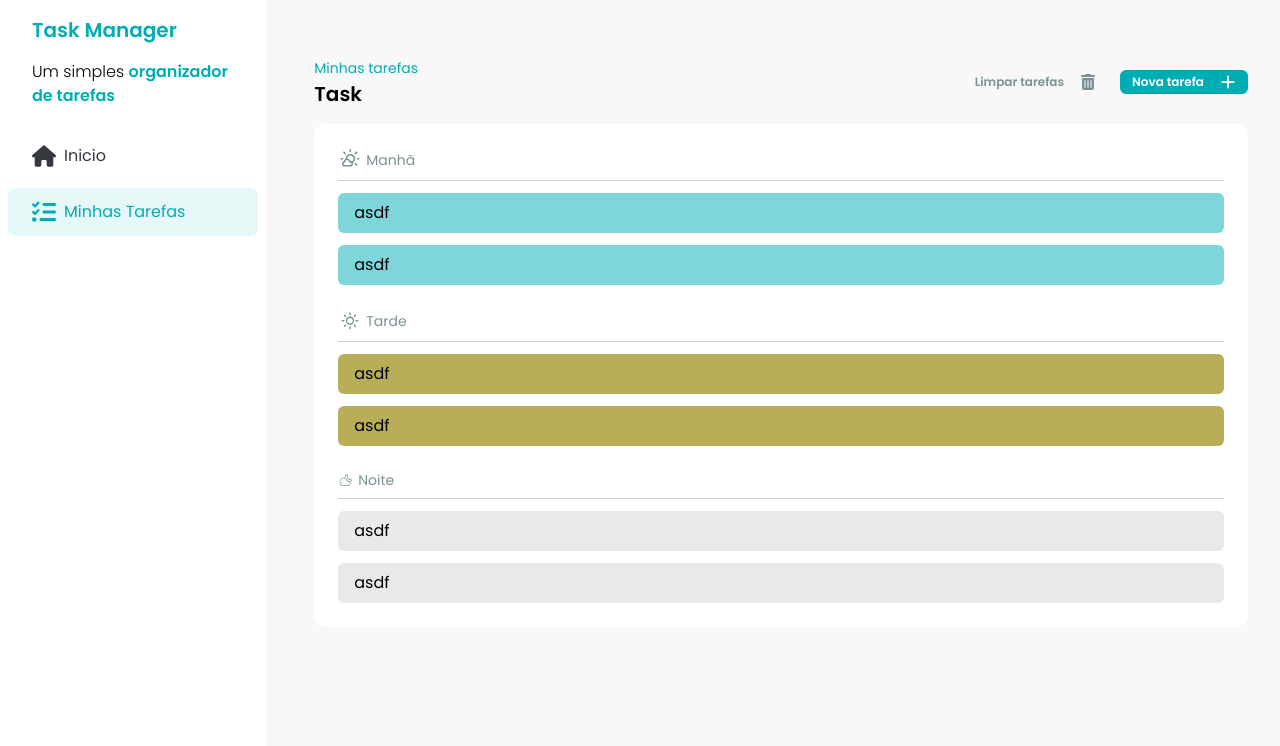
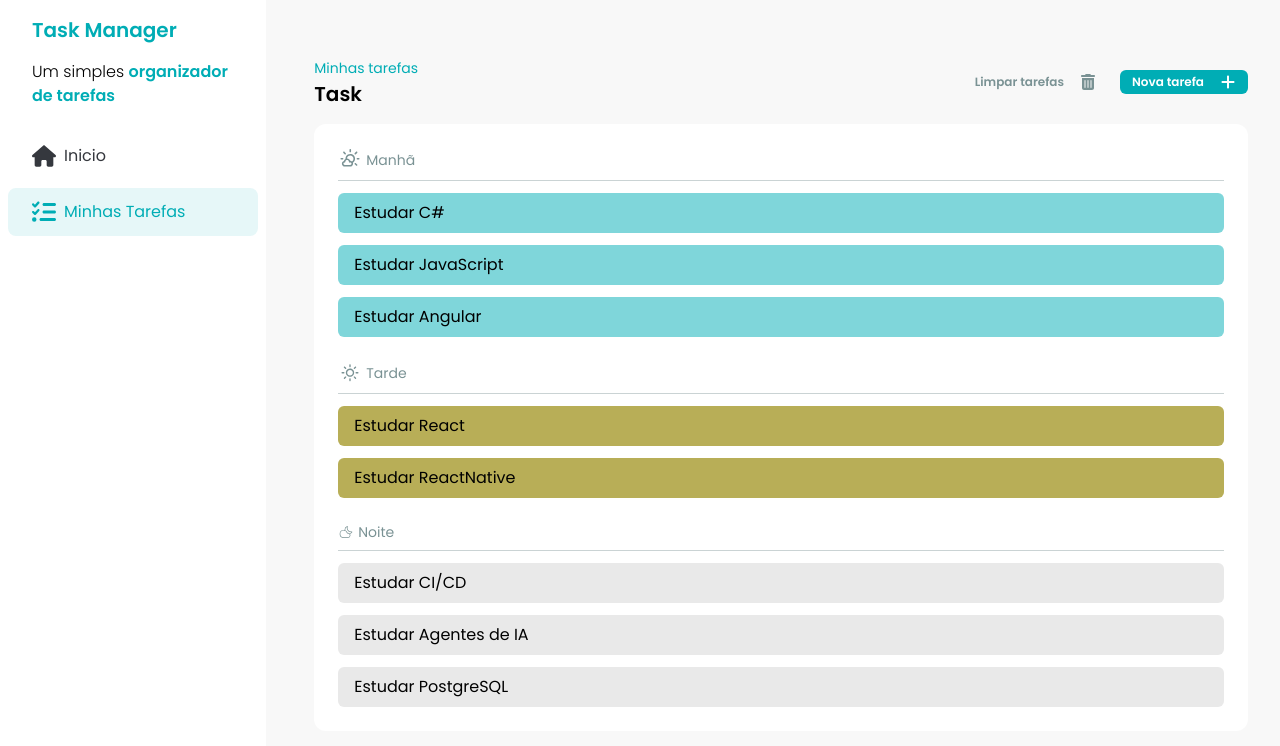
Before and after one commit to erickcred/estudo-react, a React (Vite) app in the folder task-manager/: page / in a window 1280 px wide. Shown: the top 746 px of the page. Built offline with nearby package versions, Linux system fonts and the light colour scheme.

Commit message:
feat: Ref mock in task

```diff
--- a/task-manager/src/pages/Tasks.jsx
+++ b/task-manager/src/pages/Tasks.jsx
@@ -8,7 +8,16 @@ import TaskItem from "../components/TaskItem";
 import Header from "../components/Header";
 
 export default function Tasks() {
-  const tasks = ["asdf", "asdf"];
+  const tasks = [
+    { id: 1, task: "Estudar C#", status: "finished" },
+    { id: 1, task: "Estudar JavaScript", status: "finished" },
+    { id: 1, task: "Estudar React", status: "inprogress" },
+    { id: 1, task: "Estudar CI/CD", status: "nostarted" },
+    { id: 1, task: "Estudar Angular", status: "finished" },
+    { id: 1, task: "Estudar Agentes de IA", status: "nostarted" },
+    { id: 1, task: "Estudar PostgreSQL", status: "nostarted" },
+    { id: 1, task: "Estudar ReactNative", status: "inprogress" },
+  ];
 
   return (
     <div className="w-full py-14 px-8">
@@ -35,21 +44,28 @@ export default function Tasks() {
 
       <div className="p-6 rounded-xl bg-white space-y-6">
         <TaskSeparator title="Manhã" icon={<WiDaySunnyOvercast size={24} />}>
-          {tasks.map((item) => (
-            <TaskItem status="finished">{item}</TaskItem>
-          ))}
+          {tasks.map(
+            (item) =>
+              item.status == "finished" && (
+                <TaskItem status="finished">{item.task}</TaskItem>
+              )
+          )}
         </TaskSeparator>
 
         <TaskSeparator title="Tarde" icon={<WiDaySunny size={24} />}>
-          {tasks.map((item) => (
-            <TaskItem status="inprogress">{item}</TaskItem>
-          ))}
+          {tasks.map(
+            (item) =>
+              item.status == "inprogress" && (
+                <TaskItem status="inprogress">{item.task}</TaskItem>
+              )
+          )}
         </TaskSeparator>
 
         <TaskSeparator title="Noite" icon={<CiCloudMoon />}>
-          {tasks.map((item) => (
-            <TaskItem>{item}</TaskItem>
-          ))}
+          {tasks.map(
+            (item) =>
+              item.status == "nostarted" && <TaskItem>{item.task}</TaskItem>
+          )}
         </TaskSeparator>
       </div>
     </div>
```
